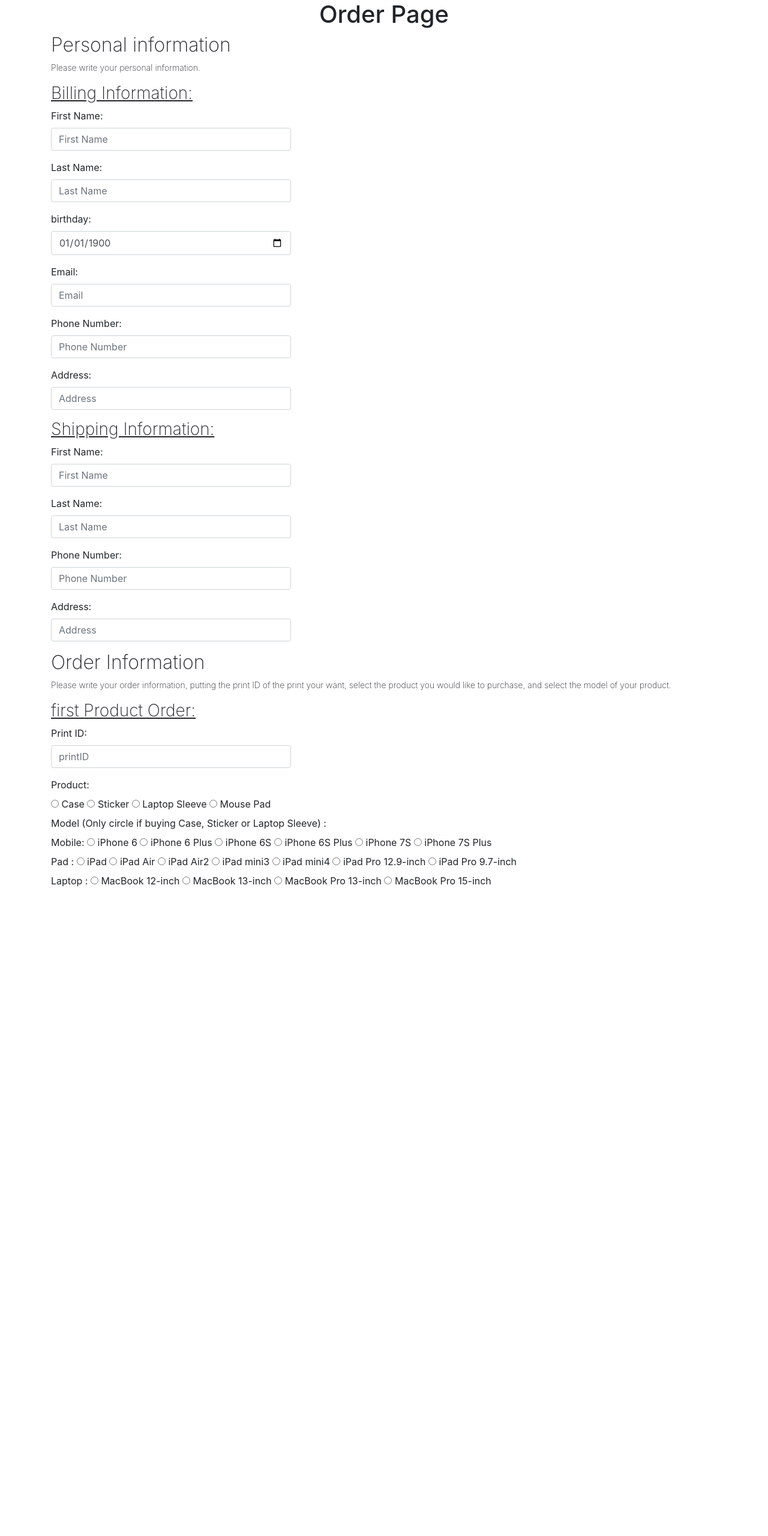
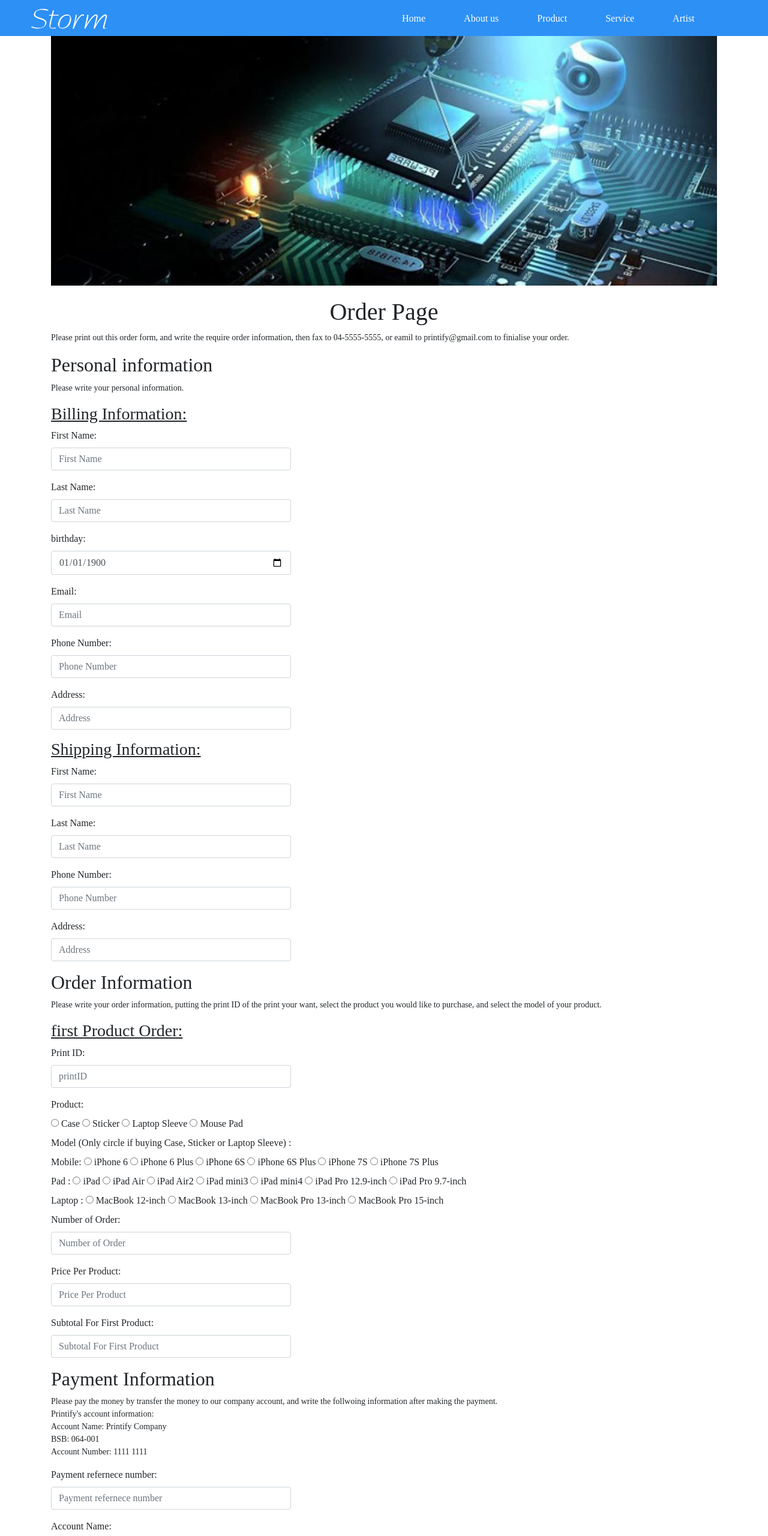
Before and after one commit to Clect/wsp-s-web-Homework, a plain HTML site: page index.html in a window 1280 px wide. Shown: the top 2560 px of the page at 60% size. Before the commit the page ends 1488 px from the top, so only its background shows below. Drawn offline with nearby package versions, Linux system fonts and the light colour scheme.

Commit message:
order page

```diff
--- a/common.css
+++ b/common.css
@@ -2,4 +2,52 @@
     margin: 0;
     padding: 0;
     box-sizing: border-box;
+    font-family: "Microsoft YaHei";
 }
+
+header {
+	position: fixed;
+    top: 0;
+    left: 0;
+    right: 0;
+    height: 60px;
+    line-height: 60px;
+    z-index: 100;
+    background-color: #2D90F5;
+}
+
+header .headerBox {
+	position: relative;
+    width: 1200px;
+    height: 60px;
+    margin: 0 auto;
+}
+
+header .logo {
+	position: absolute;
+	left: 0;
+	height: 56px;
+}
+
+header ul {
+	margin-left: 600px;
+	display: inline-block;
+    vertical-align: middle;
+}
+header li {
+    position: relative;
+    display: inline-block;
+    vertical-align: middle;
+    color: #fff;
+    font-weight: 200;
+    line-height: 60px;
+    cursor: pointer;
+    padding: 0 30px;
+}
+
+.container {
+    display: block;
+    width: 1200px;
+    margin: 0 auto;
+    margin-top: 60px;
+}
--- a/index.html
+++ b/index.html
@@ -10,8 +10,24 @@
     <script src="./bootstrap/js/bootstrap.min.js"></script>
   </head>
   <body>
+    <header>
+      <div class="headerBox">
+        <a href='./index.html'>
+          <img class="logo" src="./img/logo.png" />
+        </a>
+        <ul>
+          <li>Home</li>
+          <li>About us</li>
+          <li>Product</li>
+          <li>Service</li>
+          <li>Artist</li>
+        </ul>
+      </div>
+    </header>
     <div class="container">
+      <img class="orderBanner" src="./img/orderBanner.jpg" />
       <h1>Order Page</h1>
+      <p>Please print out this order form, and write the require order information, then fax to 04-5555-5555, or eamil to printify@gmail.com to finialise your order.</p>
       <form>
         <h2>Personal information</h2>
         <p>Please write your personal information.</p>
@@ -160,6 +176,55 @@
               MacBook Pro 15-inch
             </label>
           </div>
+          <div class="form-group">
+            <label for="first-name">Number of Order:</label>
+            <input type="number" class="form-control" id="numberOfOrder" placeholder="Number of Order" />
+          </div>
+          <div class="form-group">
+            <label for="first-name">Price Per Product:</label>
+            <input class="form-control" id="pricePerProduct" placeholder="Price Per Product" />
+          </div>
+          <div class="form-group">
+            <label for="first-name">Subtotal For First Product:</label>
+            <input class="form-control" id="subtotalForFirstProduct" placeholder="Subtotal For First Product" />
+          </div>
+
+          <h2>Payment Information</h2>
+          <p>
+            Please pay the money by transfer the money to our company account, and write the follwoing information after making the payment.<br />
+            Printify's account information:<br />
+            Account Name: Printify Company<br />
+            BSB: 064-001<br />
+            Account Number: 1111 1111<br />
+          </p>
+          <div class="form-group">
+            <label for="first-name">Payment refernece number:</label>
+            <input class="form-control" id="paymentReferneceNumber" placeholder="Payment refernece number" />
+          </div>
+          <div class="form-group">
+            <label for="first-name">Account Name:</label>
+            <input class="form-control" id="accountName" placeholder="Account Name" />
+          </div>
+          <div class="form-group">
+            <label for="first-name">BSB:</label>
+            <input class="form-control" id="BSB" placeholder="BSB" />
+          </div>
+          <div class="form-group">
+            <label for="first-name">Account Number:</label>
+            <input class="form-control" id="accountNumber" placeholder="Account Number" />
+          </div>
+          <div class="form-group">
+            <label for="first-name">shipping Charges:</label>
+            <input class="form-control" id="shippingCharges" placeholder="shipping Charges" />
+          </div>
+          <div class="form-group">
+            <label for="first-name">Total Order Amount:</label>
+            <input type="number" class="form-control" id="totalOrderAmount" placeholder="Total Order Amount" />
+          </div>
+          <div class="form-group">
+            <label for="first-name">Total Payment:</label>
+            <input class="form-control" id="totalPayment" placeholder="Total Payment" />
+          </div>
       </form>
     </div>
     <script>
--- a/order.css
+++ b/order.css
@@ -1,8 +1,3 @@
-.container {
-    display: block;
-    width: 1200px;
-    margin: 0 auto;
-}
 
 .container h1 {
     text-align: center;
@@ -29,3 +24,7 @@
 .container .radio-inline {
     cursor: pointer;
 }
+.container .orderBanner {
+    width: 100%;
+    margin-bottom: 20px;
+}
```
Also changed, not shown: img/logo.png (added), img/orderBanner.jpg (added).
